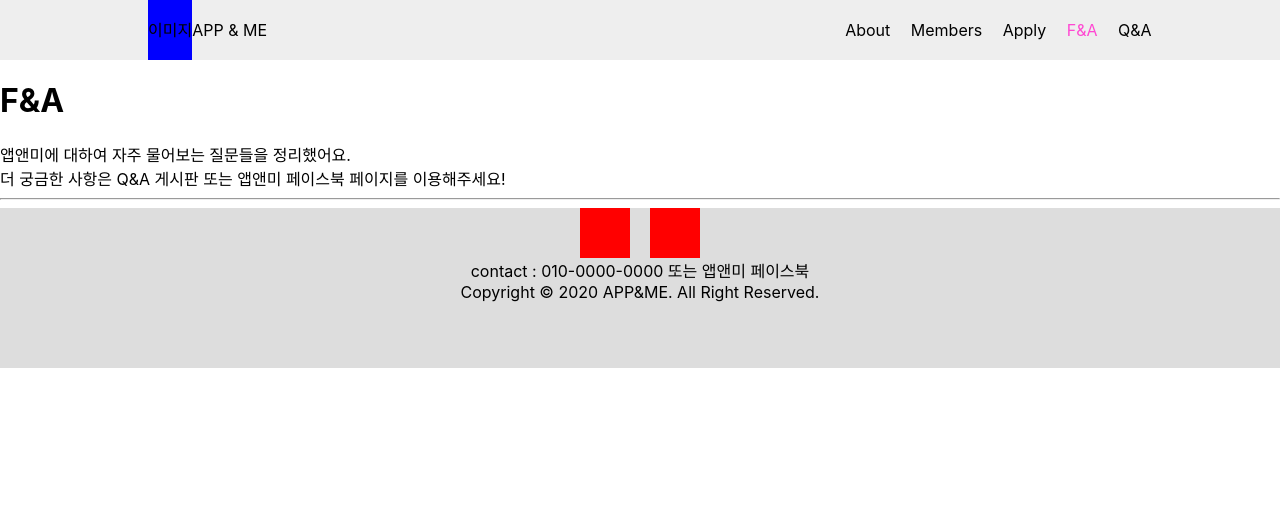
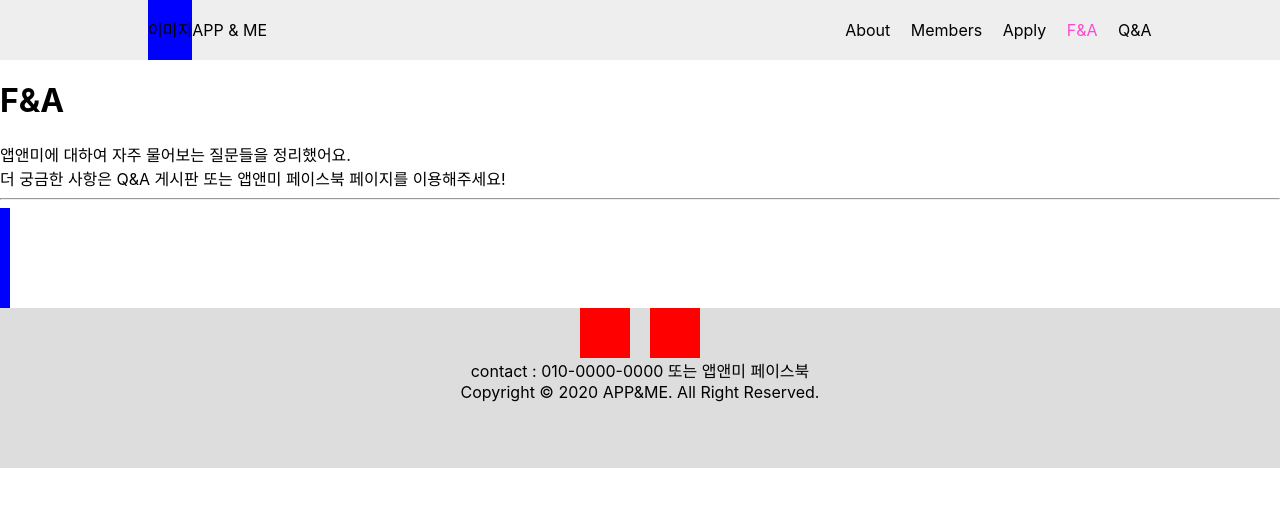
Before and after one commit to rheehot/AppandMe2020, a React (Create React App) app: page /FA in a window 1280 px wide. Shown: the top 506 px of the page. Built offline with nearby package versions, Linux system fonts and the light colour scheme.

Commit message:
add F&A item component

```diff
--- a/src/Component/FA.js
+++ b/src/Component/FA.js
@@ -1,5 +1,6 @@
 import React, {Component} from 'react';
 import Intro from './Intro';
+import Item from './FItem'
 
 class FA extends Component{
 
@@ -7,7 +8,7 @@ class FA extends Component{
         return (
             <div>
                 <Intro title="F&#38;A" notice1="앱앤미에 대하여 자주 물어보는 질문들을 정리했어요." notice2="더 궁금한 사항은 Q&#38;A 게시판 또는 앱앤미 페이스북 페이지를 이용해주세요!"/>
-
+                <Item/>
             </div>
         )
     }
--- /dev/null
+++ b/src/Component/FItem.css
@@ -0,0 +1,5 @@
+.frequently{
+    width: 10px;
+    height: 100px;
+    background:blue;
+}
--- /dev/null
+++ b/src/Component/FItem.js
@@ -0,0 +1,16 @@
+import React, {Component} from 'react';
+import './FItem.css';
+
+class FA extends Component{
+
+    render(){
+        return (
+            <div className="frequently">
+
+
+            </div>
+        )
+    }
+};
+
+export default FA;
--- a/src/Component/Mem8.js
+++ b/src/Component/Mem8.js
@@ -16,7 +16,7 @@ class Mem8 extends Component{
                 {
                     name: "맹수연",
                     major: "뉴미디어소프트웨어과",
-                    img: "",
+                    img: "https://raw.githubusercontent.com/Sookhee/App_and_Me_Website2020/master/public/img/%EB%A7%B9%EC%88%98%EC%97%B0.jpg?token=ALJWDNN5JV2JIOZPNK3UT3S6LO3XK",
                     facebookUrl: "https://www.facebook.com/profile.php?id=100011719852951"
                 },
                 {
```
